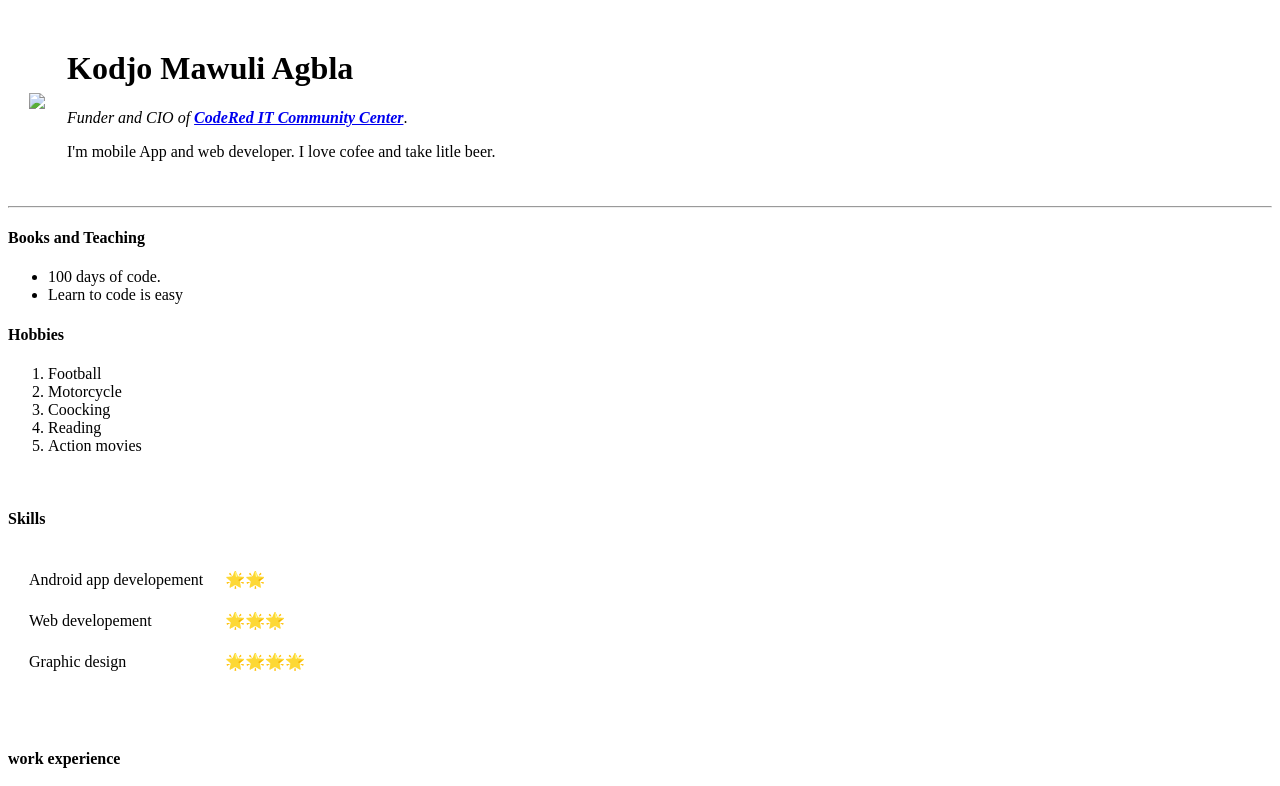
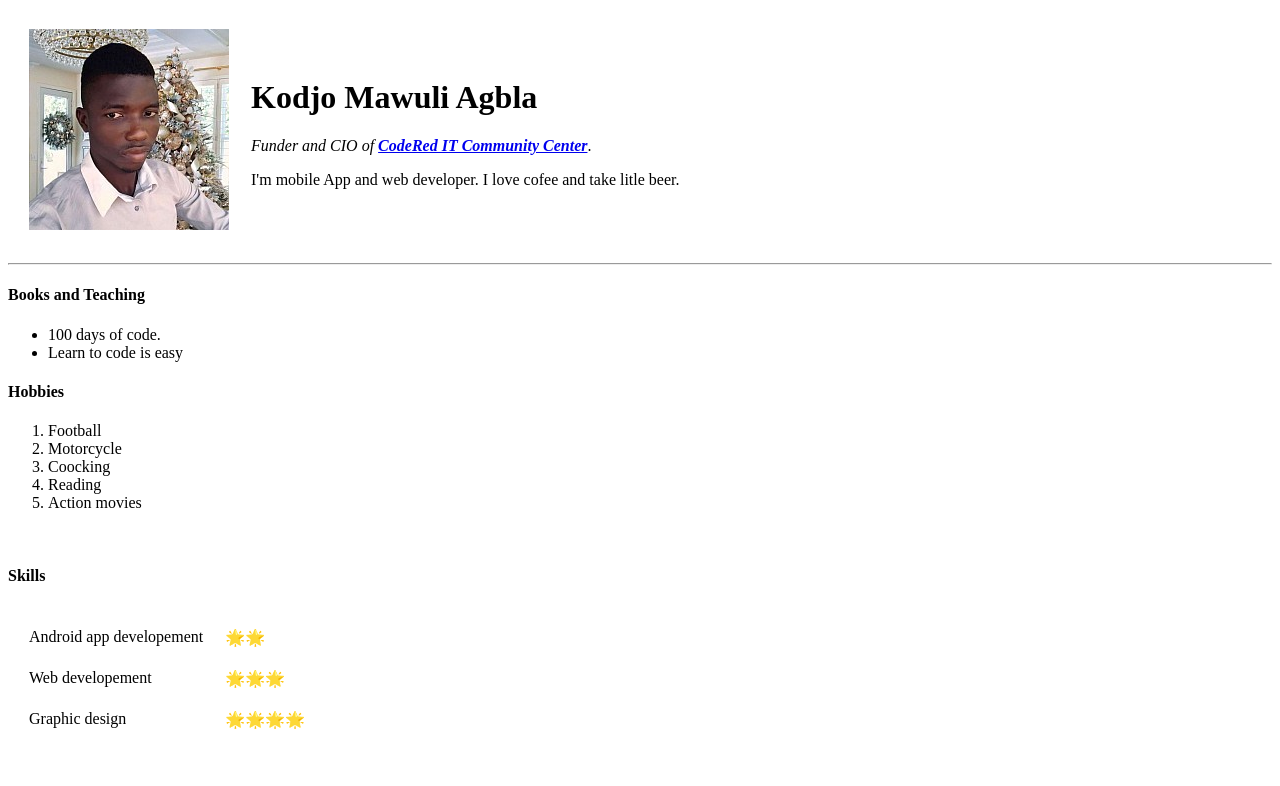
Before and after one commit to Coderedcio/Coderedcio.github.io, a plain HTML site: page index.html in a window 1280 px wide. Shown: the top 786 px of the page. Drawn offline with Linux system fonts and the light colour scheme.

Commit message:
Update index.html
Picture set up

```diff
--- a/index.html
+++ b/index.html
@@ -9,7 +9,7 @@
         <table cellspacing="20px">
             <tr>
                 <td>
-                    <img src="img/mawu1.jpg">
+                    <img src="mawu1.jpg">
                 </td>
                 <td>
                     <h1>Kodjo Mawuli Agbla</h1>
```
